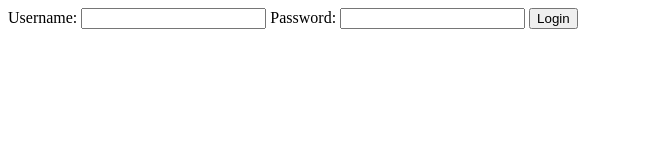
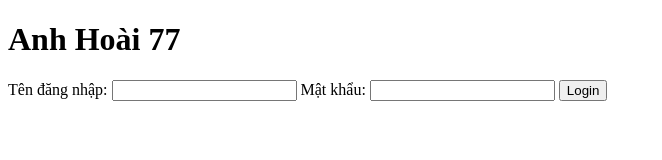
Before and after one commit to NguyenNhuHoai/Uknown-KiemTra, a plain HTML site: page kiemTra/index.html in a window 1280 px wide. Shown: the whole page, without its empty margins (0-662 px from the left). Drawn offline with Linux system fonts and the light colour scheme.

Commit message:
Thay đổi lable thành tên: đăng nhập và mật khẩu

```diff
--- a/kiemTra/index.html
+++ b/kiemTra/index.html
@@ -7,10 +7,11 @@
     <title>Document</title>
 </head>
 <body>
+    <h1>Anh Hoài 77</h1>
     <form action="#" method="POST">
-        <label for="username" id="username">Username: </label>
+        <label for="username" id="username">Tên đăng nhập: </label>
         <input type="text" id="txtUsername" value="">
-        <label for="MatKhau" id ="password">Password:</label>
+        <label for="MatKhau" id ="password">Mật khẩu:</label>
         <input type="password" id="txtPassword" value="">
         <input type="submit" id="btnLogin" value="Login">
     </form>
```
